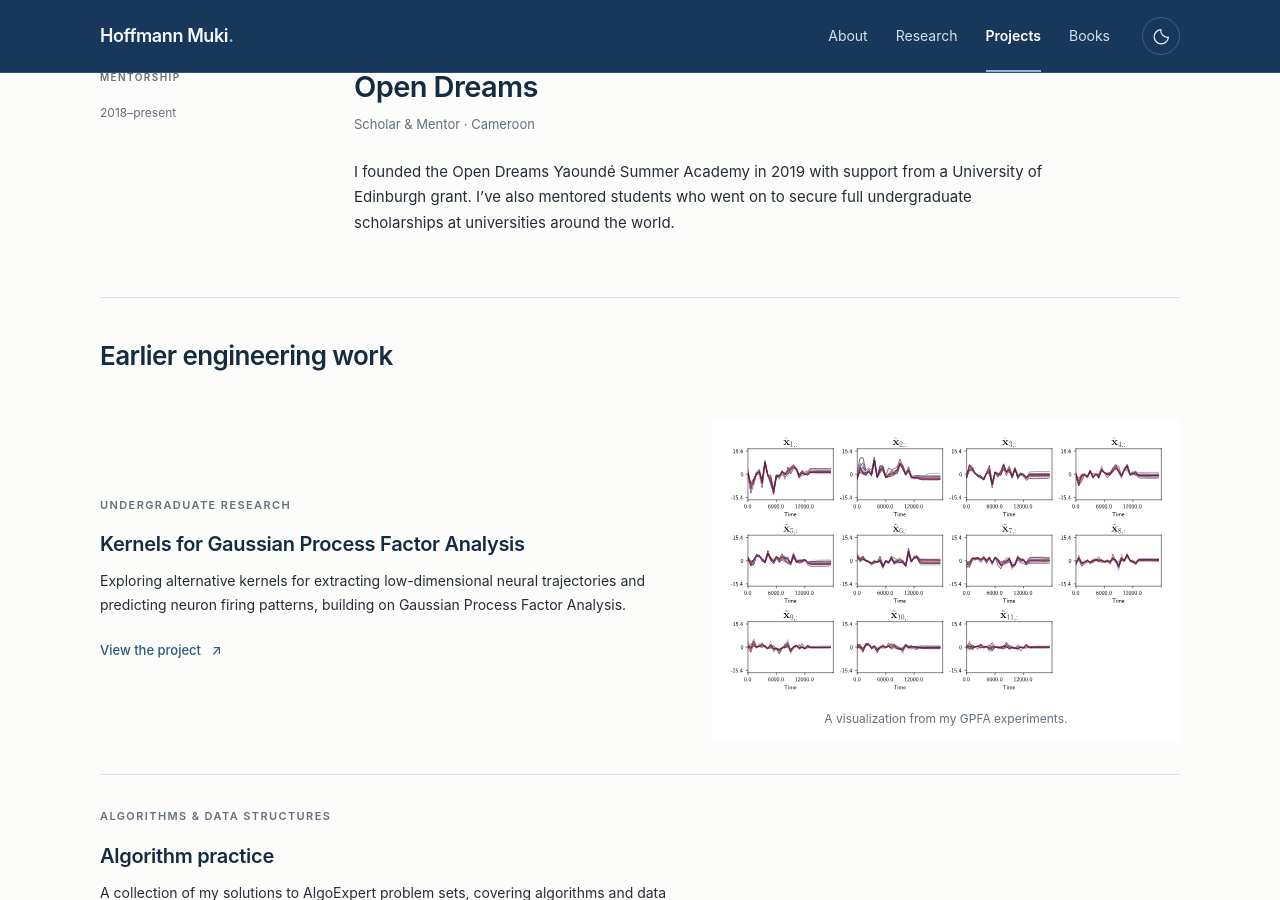
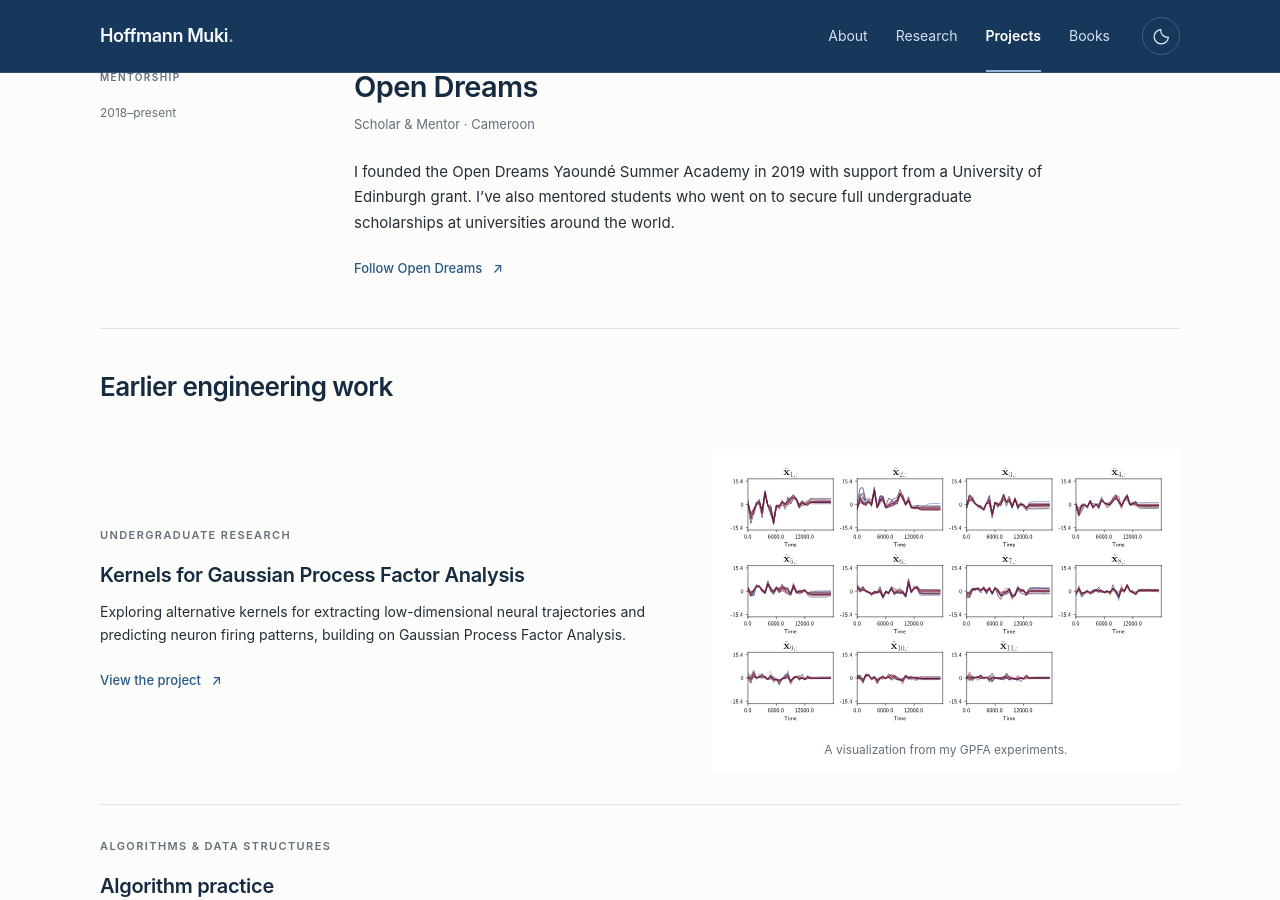
Before and after one commit to hoffmann-muki/hoffmann-muki.github.io, a Jekyll site: the page built from projects.html, in a window 1280 px wide and 900 px high, scrolled down 920 px. Built offline with Jekyll 4.4.1, drawn with Linux system fonts in a browser that asks for light colours.

Commit message:
Add Open Dreams LinkedIn link

```diff
--- a/projects.html
+++ b/projects.html
@@ -7,5 +7,5 @@ description: RavaFinance, PremierDev, community work, and selected engineering p
 <header class="page-heading"><h1>Projects & community</h1></header>
 <section class="project-feature" id="ravafinance" aria-labelledby="rava-title"><div class="project-side"><p class="eyebrow">Personal finance</p><span class="project-year">2025–present</span></div><div class="project-content"><h2 id="rava-title">RavaFinance</h2><p class="project-role">Co-founder & Chief Technology Officer · Cameroon</p><p>I lead product engineering on a four-person founding team building an AI-powered personal finance platform for African consumers. RavaFinance brings bank, Mobile Money, and community-savings data into one view to help people understand and manage their finances.</p><p>We launched an Android beta in Cameroon with more than 120 users testing the platform.</p><a class="text-link" href="https://www.linkedin.com/company/rava-finance/">Follow RavaFinance <span aria-hidden="true">↗</span></a></div></section>
 <section class="project-feature" id="premierdev" aria-labelledby="premierdev-title"><div class="project-side"><p class="eyebrow">Technology education</p><span class="project-year">2020–present</span></div><div class="project-content"><h2 id="premierdev-title">PremierDev</h2><p class="project-role">Co-founder · Cameroon</p><p>We organize annual hackathons, summer bootcamps, and community meet-ups to advance technology education and entrepreneurship in Cameroon, reaching more than 2,000 participants.</p><p>Our work has included seed funding for 12 university startups and partnerships with Google Developer Student Clubs, Women Techmakers, and Bamenda Community Challenge.</p><a class="text-link" href="https://www.linkedin.com/company/premierdev/">Follow PremierDev <span aria-hidden="true">↗</span></a></div></section>
-<section class="project-feature" aria-labelledby="mentoring-title"><div class="project-side"><p class="eyebrow">Mentorship</p><span class="project-year">2018–present</span></div><div class="project-content"><h2 id="mentoring-title">Open Dreams</h2><p class="project-role">Scholar & Mentor · Cameroon</p><p>I founded the Open Dreams Yaoundé Summer Academy in 2019 with support from a University of Edinburgh grant. I’ve also mentored students who went on to secure full undergraduate scholarships at universities around the world.</p></div></section>
+<section class="project-feature" aria-labelledby="mentoring-title"><div class="project-side"><p class="eyebrow">Mentorship</p><span class="project-year">2018–present</span></div><div class="project-content"><h2 id="mentoring-title">Open Dreams</h2><p class="project-role">Scholar & Mentor · Cameroon</p><p>I founded the Open Dreams Yaoundé Summer Academy in 2019 with support from a University of Edinburgh grant. I’ve also mentored students who went on to secure full undergraduate scholarships at universities around the world.</p><a class="text-link" href="https://www.linkedin.com/in/open-dreams-328106234/">Follow Open Dreams <span aria-hidden="true">↗</span></a></div></section>
 <section class="section" aria-labelledby="engineering-title"><div class="section-heading"><h2 id="engineering-title">Earlier engineering work</h2></div><article class="engineering-project"><div><p class="eyebrow">Undergraduate research</p><h3>Kernels for Gaussian Process Factor Analysis</h3><p>Exploring alternative kernels for extracting low-dimensional neural trajectories and predicting neuron firing patterns, building on Gaussian Process Factor Analysis.</p><a class="text-link" href="https://github.com/hoffmann-muki/undergraduate-final-year-project">View the project <span aria-hidden="true">↗</span></a></div><figure><img src="{{ '/assets/images/gpfa-trajectories.svg' | relative_url }}" alt="Plot of neural trajectories from Gaussian Process Factor Analysis experiments" loading="lazy"><figcaption>A visualization from my GPFA experiments.</figcaption></figure></article><article class="engineering-project text-only"><div><p class="eyebrow">Algorithms & data structures</p><h3>Algorithm practice</h3><p>A collection of my solutions to AlgoExpert problem sets, covering algorithms and data structures.</p><a class="text-link" href="https://github.com/hoffmann-muki/algoexpert-solutions">Browse the repository <span aria-hidden="true">↗</span></a></div></article></section>
```
